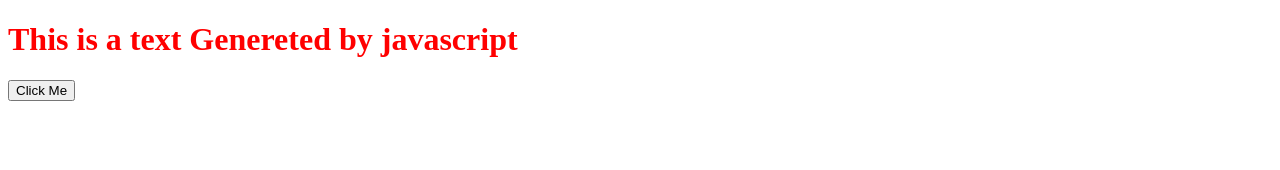
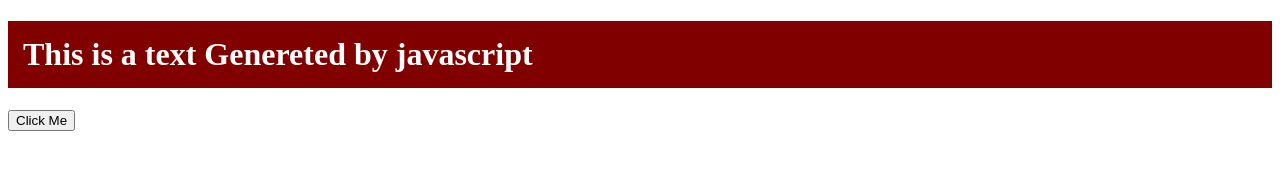
Before and after one commit to naseer12ahmad/genashtim, a plain HTML site: page index.html in a window 1280 px wide. Both pictures are taken after a click on the button "Click Me". Drawn offline with Linux system fonts and the light colour scheme.

Commit message:
updated js code

```diff
--- a/index.html
+++ b/index.html
@@ -20,6 +20,10 @@
     myBtn.addEventListener("click", function() {
         myHeading.innerHTML = "This is a text Genereted by javascript"
         myHeading.style.color = "red"
+        // myHeading.style.borderTop = "1px solid green"
+        myHeading.style.backgroundColor = 'maroon'
+        myHeading.style.color = "white";
+        myHeading.style.padding = "15px"
     })
 
 
```
